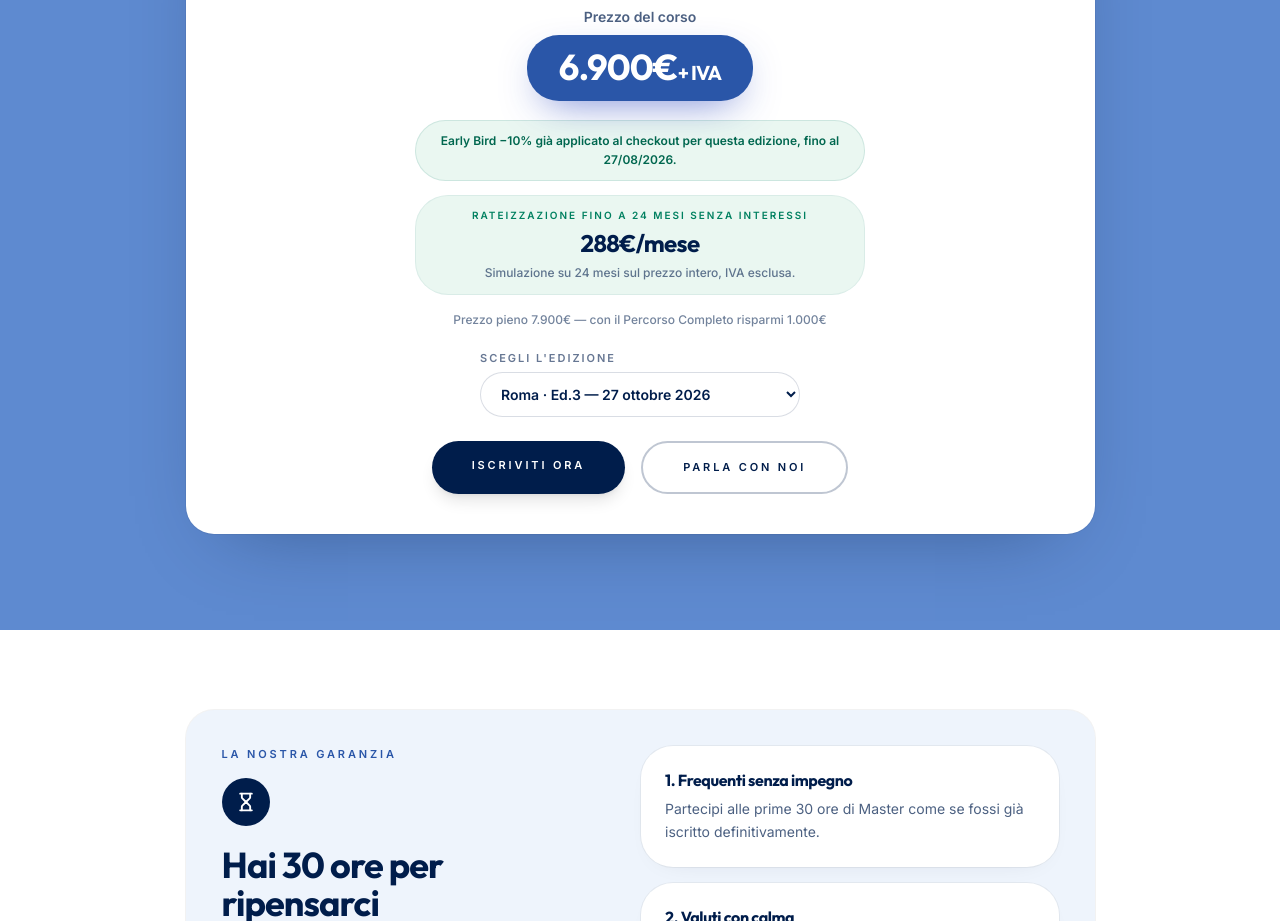
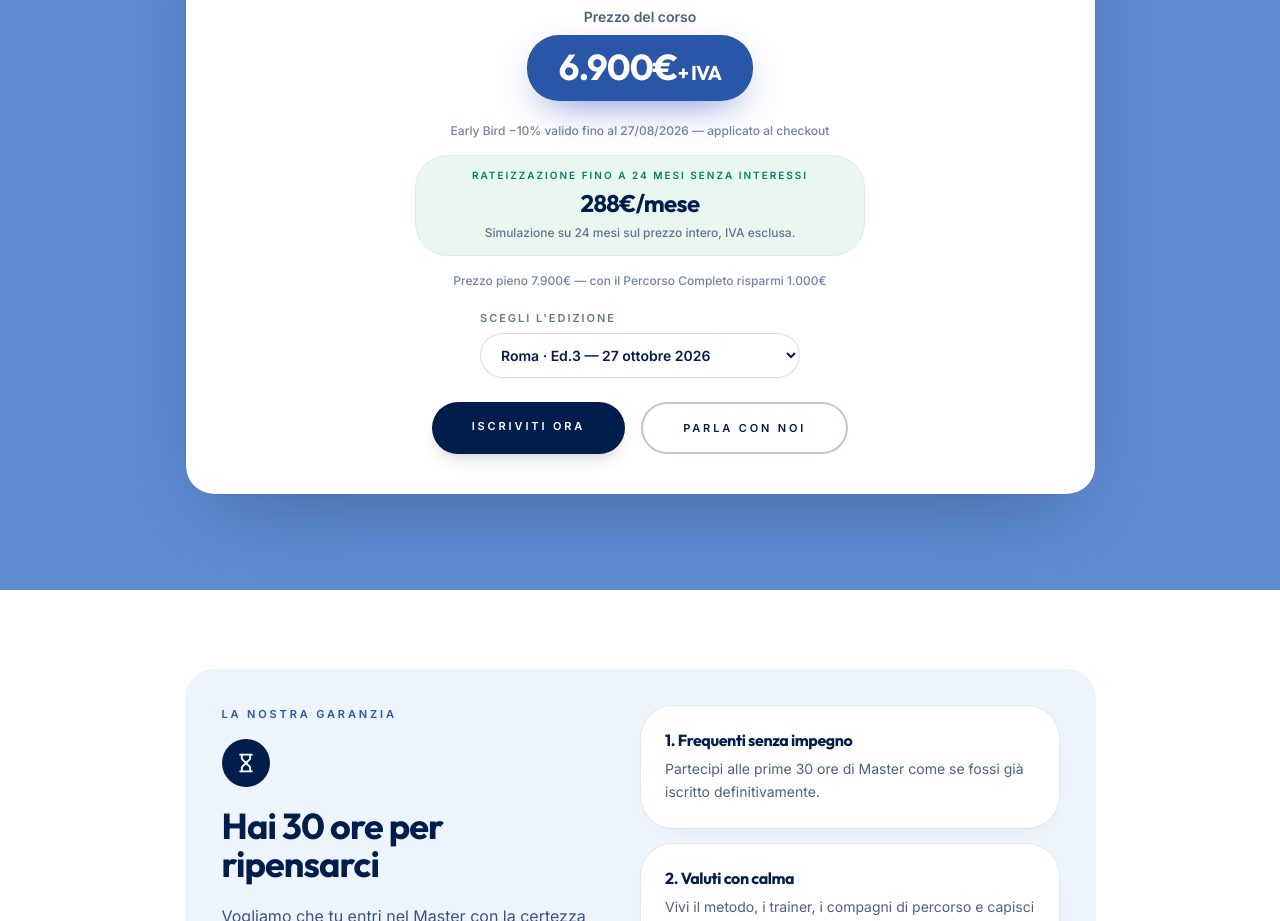
Before and after one commit to danielecolasanti22-wq/asterys-lab---scuola-di-coaching-icf, a React (Vite) app: page /corsi/apcm in a window 1280 px wide. Shown: the part 10260-11181 px from the top of the page. Built offline with nearby package versions, Linux system fonts and the light colour scheme.

Commit message:
Update CourseDetail.tsx

```diff
--- a/src/pages/CourseDetail.tsx
+++ b/src/pages/CourseDetail.tsx
@@ -1917,12 +1917,9 @@ export default function CourseDetail({ courseId, courseData }: CourseDetailProps
                   </div>
 
                   {ebActive && eb ? (
-                    <div className="mx-auto mb-4 max-w-md rounded-2xl bg-[#EAF7F1] px-5 py-2.5 ring-1 ring-[#008060]/20">
-                      <p className="text-[11px] sm:text-xs font-semibold leading-relaxed text-[#00674F]">
-                        <span className="font-black">Early Bird −{eb.discountLabel} già applicato</span> al
-                        checkout per questa edizione, fino al {eb.deadlineLabel}.
-                      </p>
-                    </div>
+                    <p className="text-brand-navy/55 text-[11px] sm:text-xs font-medium leading-relaxed mb-4">
+                      Early Bird −{eb.discountLabel} valido fino al {eb.deadlineLabel} — applicato al checkout
+                    </p>
                   ) : null}
 
                   {fee.financing ? (
```
